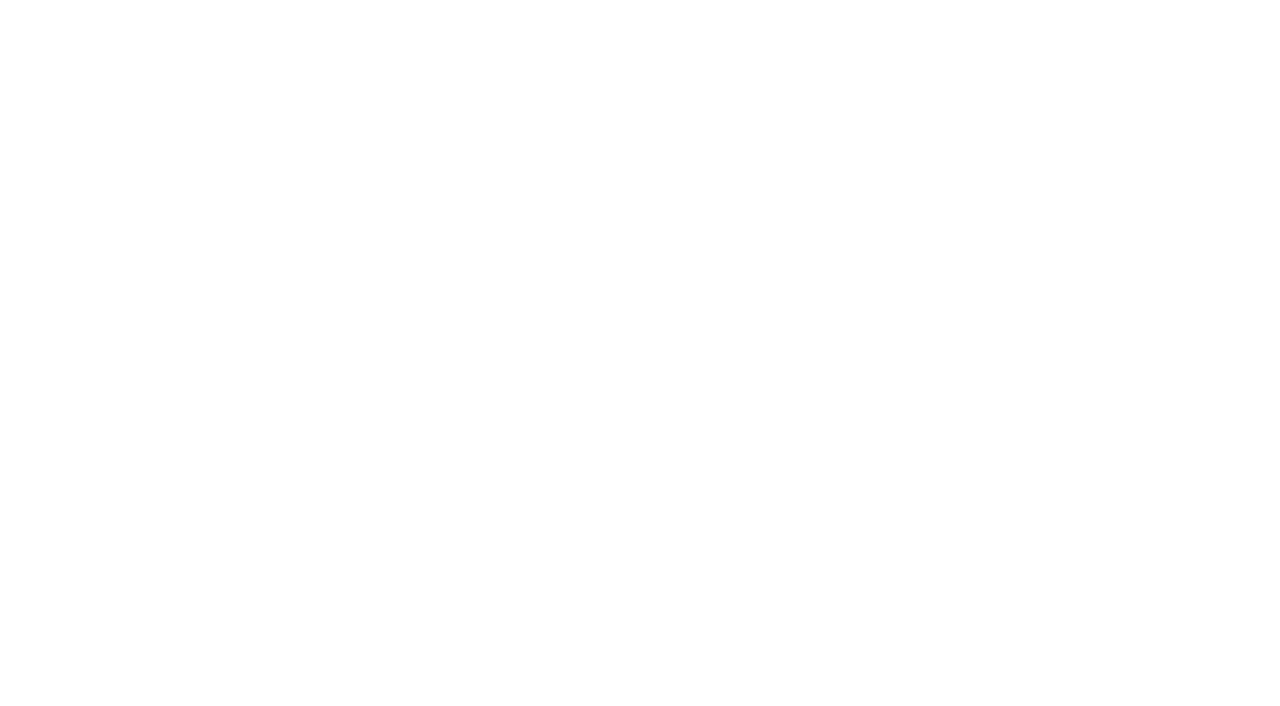
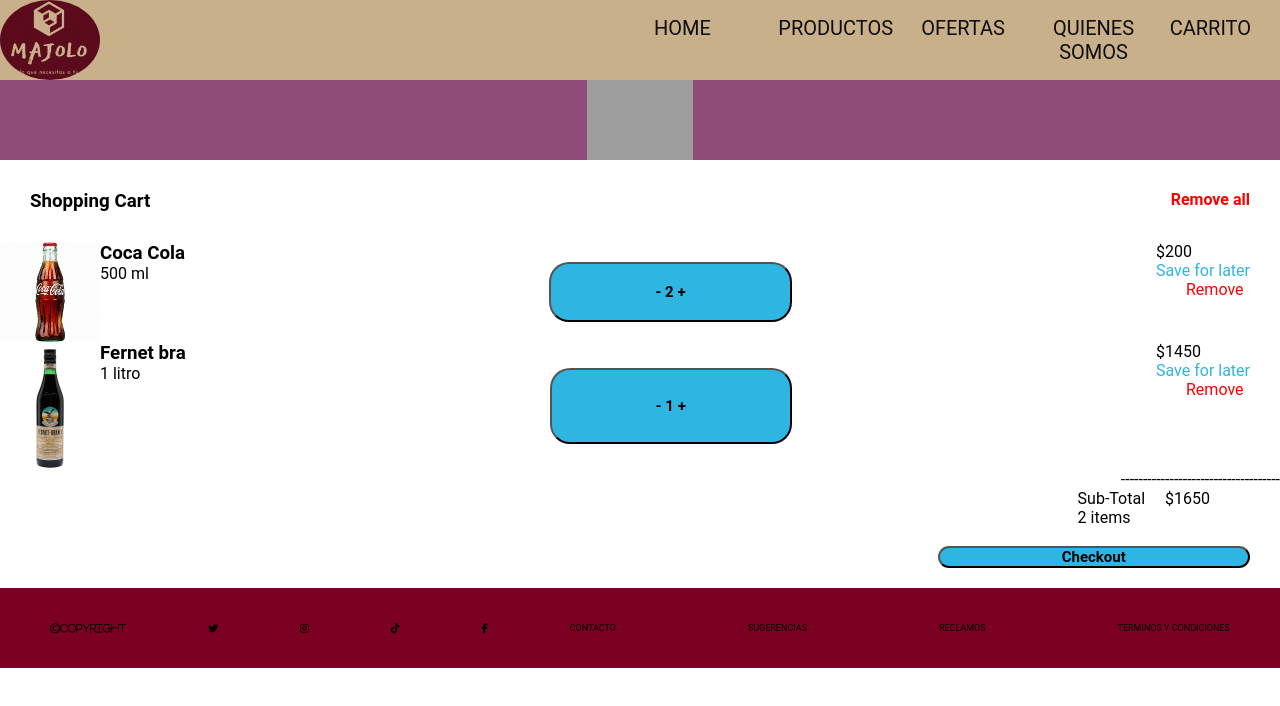
Before and after one commit to Rosanalopez/actividad_htmlcss_icaro, a plain HTML site: page practica.html/pages/carrito.html in a window 1280 px wide. Drawn offline with Linux system fonts and the light colour scheme; grey boxes are pictures that could not be loaded.

Commit message:
arreglo de mi primer version

```diff
--- /dev/null
+++ b/practica.html/css/carts.css
@@ -0,0 +1,237 @@
+* {
+    margin: 0;
+    padding: 0;
+    box-sizing: border-box;
+    text-decoration: none;
+    font-family: 'Roboto', sans-serif;
+}
+:root{
+    --primary:rgb(91, 10, 27);
+    --secundary:rgb(200, 176, 138);
+    --tertiary:rgb(79, 02, 52);
+}
+img{
+    max-width:100%;
+    object-fit: cover;
+}
+
+
+body{
+    width: calc(100vw - (100vw - 100%));
+}
+
+
+header{
+    background-color: var(--secundary);
+
+
+}
+.list{
+    width: 100%;
+    display: flex;
+    align-items: center;
+    justify-content: space-between;
+   /*flex-direction: column;*/
+
+
+}
+.log1{
+ border-radius: 50%;
+ align-items: center;
+
+
+}
+nav{
+    font-size: 10px;
+    flex-direction: row;
+
+
+}
+nav a{
+    justify-content: space-between;
+
+}
+.hero{
+    display: flex;
+}
+.still{
+    display: flex;
+    flex-flow: row wrap;
+    justify-content: space-between;
+    margin: 30px;
+}
+
+.tarj{
+    display: flex;
+
+}
+.tarj1{
+    flex-flow: row wrap;
+}
+.fer{
+
+    align-items: center;
+}
+.fer2{
+    display: flex;
+    width: 50px;
+    flex: 10px;
+    margin-bottom: 10px;
+    align-items: center;
+    justify-content: center;
+}
+.fer3{
+    display: flex;
+    flex-direction: row;
+    justify-content: end;
+    margin-right: 70px;
+    gap: 20px;
+}
+.fer1{
+    justify-content: end;
+}
+.lin{
+    display: flex;
+    justify-content: end;
+}
+.ro{
+    color: red;
+    margin-left: 30px;
+}
+.co{
+    color: rgb(46, 181, 225);
+    margin-right: 30px;
+}
+.che{
+    display: flex;
+    justify-content: end;
+    margin-bottom: 20px;
+    margin-right: 30px;
+}
+.boto{
+    color: black;
+    font-size: 15px;
+    font-weight: bold;
+    background-color: rgb(46, 181, 225);
+    border-radius: 20px;
+    width: 50%;
+    transition: all;
+}
+.pie1{
+
+        height: 5vh;
+        justify-content: space-between;
+        display: flex;
+        align-items: center;
+        background-color: rgb(123, 0, 34);
+       padding-left: 10px;
+       font-size: x-small;
+
+
+}
+
+.col1 {
+    color: black;
+    text-align: center;
+    font-style: Roboto;
+    padding-inline-end: 5px;
+    font-size: xx-small;
+}
+/*TABLET*/
+@media  (min-width: 768px){
+
+    header{
+    width: 100%;
+    display: flex;
+    justify-content: space-between;
+    align-items: center;
+    top: 0;
+    left: 0;
+    background-color: var(--secundary);
+}
+img {
+    position: relative;
+    display: flex;
+    padding: 0px, 0px, 0px, 12px;
+
+}
+.log1{
+    width: 100px;
+   height: 80px;
+   margin: auto;
+   border-radius: 50%;
+   background-color: blueviolet;
+
+}
+nav{
+     width: 50%;
+     height: 15vh;
+     display: flex;
+     color: black;
+}
+
+
+nav a{
+    width: 100%;
+    height: 100%;
+    display: flex;
+    padding: 14px;
+    text-align: center;
+    align-items: center;
+    text-transform: uppercase;
+    color: rgb(15, 13, 13);
+    font-size: 20px;
+    transition: all 300ms ease;
+}
+
+.navu{
+    height: 100%;
+    display: flex;
+    position: relative;
+    text-align: center;
+}
+
+
+
+nav a:hover{
+    transform: scale(1.1);
+    background-color: rgb(91, 10, 27);
+    border-radius: 50px;
+    padding: 10px;
+    font-size: large;
+
+}
+
+
+    .hero{
+        max-width: 100%;
+        height: 10vh;
+       display: flex;
+       background-color: rgb(143, 76, 120);
+       color: white;
+       justify-content: center;
+    }
+    .fer2{
+        margin: 0%;
+    }
+    .boto{
+        width: 25%;
+        height: 60%;
+    }
+    .pie1{
+        height: 10vh;
+        align-items: center;
+        background-color: rgb(123, 0, 34);
+       padding-left: 50px;
+    }
+    .col1{
+
+        padding-inline-end: 50px;
+
+    }
+
+}
+/*DESKTOP*/
+@media  (min-width:1200px){
+
+}
--- a/practica.html/css/stylo.css
+++ b/practica.html/css/stylo.css
@@ -23,7 +23,7 @@ header{
     align-items: center;
     top: 0;
     left: 0;
-    background-color: rgb(200, 176, 138);
+    background-color: var(--secundary);
 }
 img {
     position: relative;
@@ -106,20 +106,75 @@ h2{
     align-items: center;
     justify-content: center;
 }
+.lis{
+    width: 100%;
+    height: 20vh;
+    display: flex;
+    justify-content: center;
+    font-style: italic;
+    font-size: 30px;
+
+}
+
+
+.dibu{
+    width: 100vw;
+    height:100vh;
+    display: flex;
+    justify-content: space-between;
+    padding: 10px;
+    margin: px;
+    gap: 30px;
+    background-color:rgb(232, 227, 218);
+    /*background-image: url("../assets/imagenes/imagenfondomajolo.jpg");
+    background: linear-gradient(to right, rgb(0 0 0 /.5), rgb(0 0 0 /.5), url(../assets/imagenes/imagenfondomajolo.jpg));*/
+}
+.image{
+    display: flex;
+
+}
+
+
 /*lista de productos destacados*/
-.pro{
+/*.pro{
     max-width: 100%;
     max-height: 200%;
-    /*display: grid;*/
+    display: grid;
     display: inline-flex;
-    /*padding-left: 2rem;*/
+    padding-left: 2rem;
     object-fit: contain;
     border-radius: 10px;
     align-items: center;
-    /*justify-content: space-around;*/
+    justify-content: space-around;
+
+}*/
+section{
+    display: flex;
+}
+.detal{
+    justify-content:flex-start;
+    max-width: 100%;
+    max-height: 200%;
+    border-radius: 10px;
+    align-items: center;
+
 
 }
+.detal1{
+    justify-content:flex-start;
+    max-width: 100%;
+    max-height: 200%;
+    gap: 60px;
+    border-radius: 10px;
+    align-items: center;
+    flex-basis: auto;
+    /*justify-content: center;*/
+    object-fit: cover;
+    margin-top: 2px;
+    display: inline-flex;
+    /*border-radius: 30px;*/
 
+}
 
 .logi{
 
@@ -127,17 +182,19 @@ h2{
   height: 150px;
   border-radius: 20px;
 }
+.bot{
+    background-color: rgb(27, 253, 53);
+    border-radius: 10px;
+    text-align: center;
+    font-size: 25px;
+    color: black;
 
-
-/*.menu{
-    max-width: 1200px;
-    margin: auto;
-    height: 100%;
+}
+.bot1{
+    color: black;
+    font-size: 25px;
 }
 
-nav{
-    height: 100%;
-}*/
 
 
 /*Footer*/
@@ -157,6 +214,3 @@ nav{
     padding-inline-end: 50px;
 
 }
-/*.decor{
-    grid-auto-columns: 30px;
-}*/
--- a/practica.html/pages/carrito.html
+++ b/practica.html/pages/carrito.html
@@ -0,0 +1,108 @@
+<!DOCTYPE html>
+<html lang="es">
+<head>
+    <meta charset="UTF-8">
+    <meta http-equiv="X-UA-Compatible" content="IE=edge">
+    <meta name="viewport" content="width=device-width, initial-scale=1.0">
+    <title>Carrito</title>
+    <script src="https://kit.fontawesome.com/cdc6a5cc48.js" crossorigin="anonymous"></script>
+    <link rel="stylesheet" href="../css/carts.css">
+</head>
+<body>
+    <header>
+        <div class="list">
+           <div>
+            <img class="log1" src="../assets/logo/logo_majolo.png.jpeg" alt="logo" width="50">
+           </div>
+
+            <nav class="navu">
+                <a href="#">HOME</a>
+                <a href="#productos">PRODUCTOS</a>
+                <a href="#ofertas">OFERTAS</a>
+                <a href="#quienes_somos">QUIENES SOMOS</a>
+                <a href="carrito">CARRITO</a>
+              </nav>
+        </div>
+    </header>
+    <main>
+        <div class="hero">
+            <img src="https://share.creavite.co/lpIXvwU3R4tgijXi.gif" alt="banner" >
+        </div>
+        <section class="still">
+            <h3>Shopping Cart</h3>
+            <h4 class="ro">Remove all </h4>
+        </section>
+        <div class="tarj">
+            <div class="tarj1">
+              <img src="../assets/imagenes/coca-cola-botella.jpg" alt="imagengaseosa" width="100">
+            </div>
+            <div  class="fer">
+                <h3>Coca Cola</h3>
+                <p>500 ml</p>
+
+            </div>
+            <section class="fer2">
+                 <button class="boto"><p>-   2    +</p></button>
+            </section>
+
+               <div>
+                 <p>$200</p>
+                <p class="co">Save for later</p>
+                <p class="ro">Remove</p>
+               </div>
+
+                </div>
+         <div class="tarj" >
+          <div class="tarj1">
+            <img src="../assets/imagenes/fratelli-branca-fernet-branca-750-ml.png" alt="imagenbebida" width="100">
+          </div>
+          <div class="fer">
+            <h3>Fernet bra</h3>
+            <p>1 litro</p>
+          </div>
+           <section class="fer2">
+              <button class="boto"><p>-  1  +</p></button>
+           </section>
+
+           <div>
+             <p>$1450</p>
+            <p class="co">Save for later</p>
+            <p class="ro">Remove</p>
+           </div>
+
+        </div>
+        <p class="lin">------------------------------------</p>
+       <div class="fer3">
+            <div>
+              <p>Sub-Total</p>
+              <p>2 items</p>
+            </div>
+
+            <div class="fer1">
+              <p>$1650</p>
+            </div>
+        </div>
+        <br>
+        <section class="che">
+          <button class="boto">Checkout</button>
+        </section>
+
+    </main>
+      <footer class="pie1">
+
+    <i class="fa-regular fa-copyright">copyright</i>
+    <i class="fa-brands fa-twitter"></i>
+    <i class="fa-brands fa-instagram"></i>
+    <i class="fa-brands fa-tiktok"></i>
+    <i class="fa-brands fa-facebook-f"></i>
+
+    <a class="col1" href="contacto">CONTACTO</a>
+    <a class="col1" href="sugerencias">SUGERENCIAS</a>
+    <a class="col1" href="reclamos">RECLAMOS</a>
+    <a class="col1" href="terminosycondiciones">TERMINOS Y CONDICIONES</a>
+
+
+
+  </footer>
+ </body>
+</html>
```
Also changed, not shown: practica.html/index.html (+27 -51 lines), practica.html/pages/productos.html (+37 -3 lines), practica.html/assets/imagenes/branca-11-e1520362379458.jpg (added), practica.html/assets/imagenes/imagMajolo.jpg (added), practica.html/assets/imagenes/imageMajolo2.jpg (added), practica.html/assets/imagenes/imageMajolo3.jpg (added), practica.html/assets/imagenes/imageMajolo4.jpg (added), practica.html/assets/imagenes/imageMajolo5.jpg (added), practica.html/assets/imagenes/imagenfondomajolo.jpg (added).
